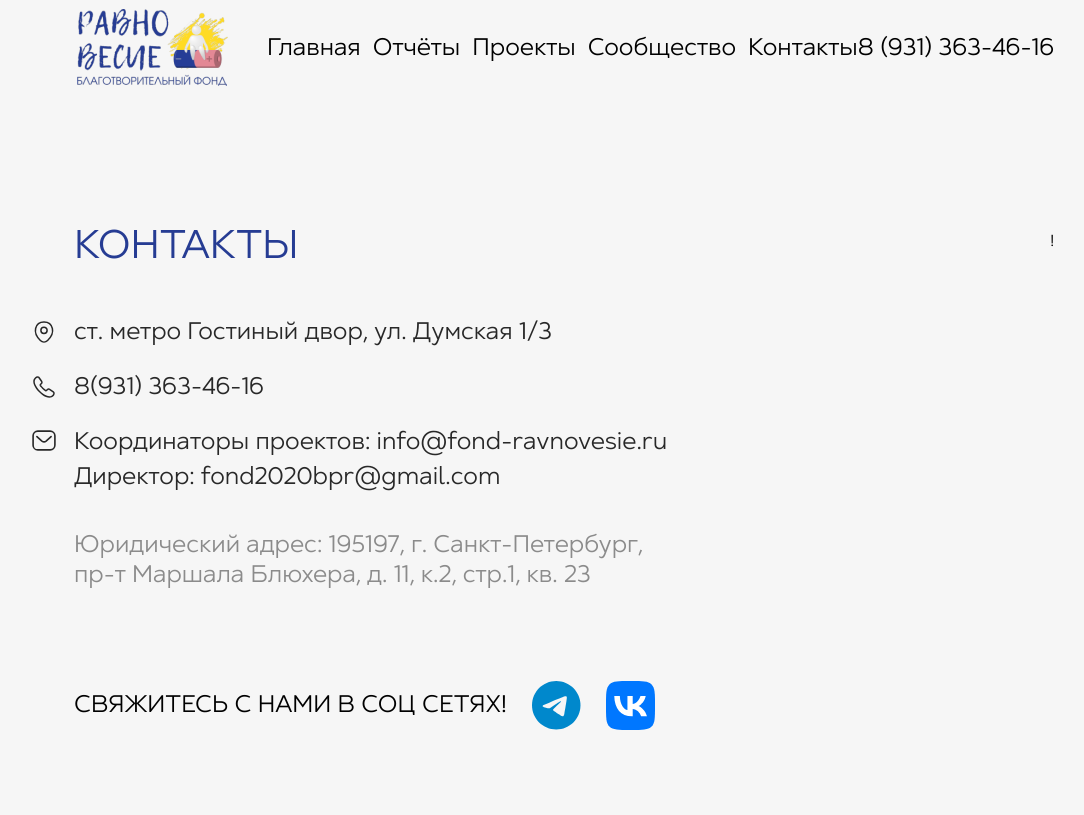
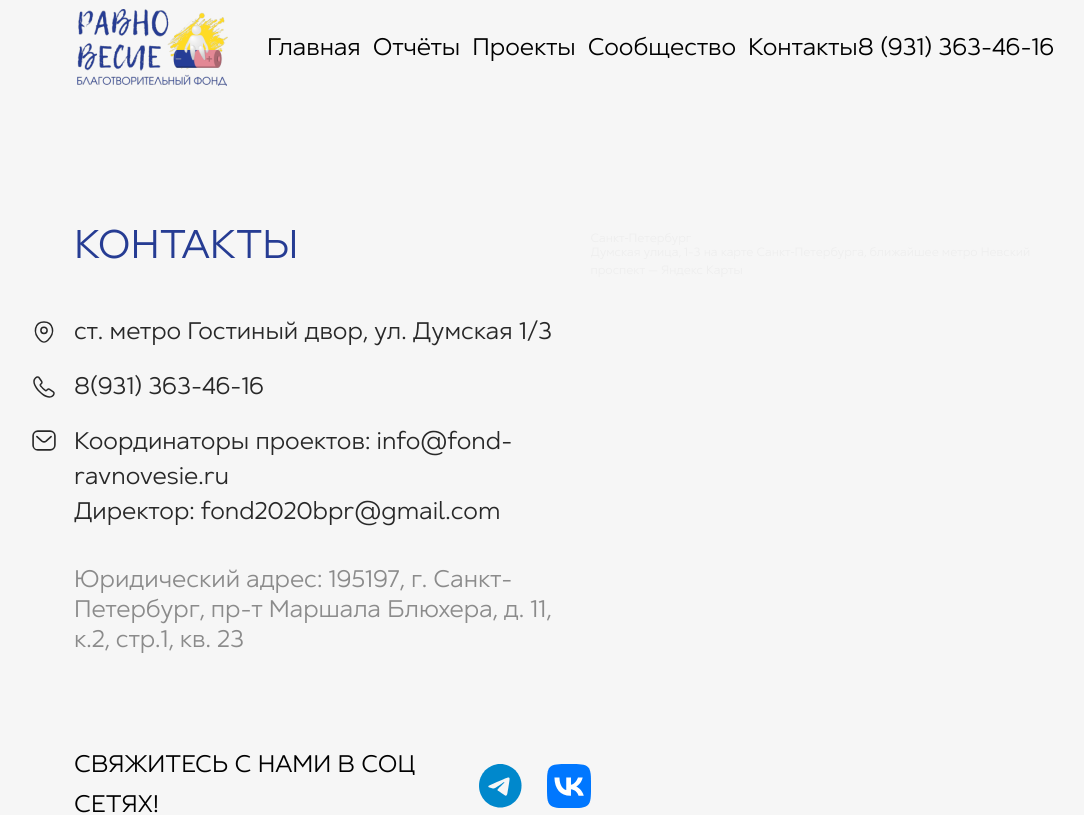
Before and after one commit to thirdmadman/fond-ravnovesie.ru_2023, a Next.js app: page /contacts in a window 1280 px wide. Shown: the top 815 px of the page, without its empty margins (76-1160 px from the left). Built offline with nearby package versions, Linux system fonts and the light colour scheme.

Commit message:
feat: add yandex map

```diff
--- a/src/components/contacts/SectionContacts.tsx
+++ b/src/components/contacts/SectionContacts.tsx
@@ -26,7 +26,33 @@ export function SectionContacts() {
           </a>
         </div>
       </div>
-      <div className="section-contacts__map">!</div>
+      <div className="section-contacts__map">
+        <div style={{ position: 'relative', overflow: 'hidden', width: '100%', height: '100%' }}>
+          <a
+            href="https://yandex.ru/maps/2/saint-petersburg/?utm_medium=mapframe&utm_source=maps"
+            style={{ color: '#eee', fontSize: '12px', position: 'absolute', top: '0px' }}
+          >
+            Санкт‑Петербург
+          </a>
+          <a
+            // eslint-disable-next-line max-len
+            href="https://yandex.ru/maps/2/saint-petersburg/house/dumskaya_ulitsa_1_3/Z0kYdQVoQEICQFtjfXVydX1qbQ==/?indoorLevel=1&ll=30.328975%2C59.934200&utm_medium=mapframe&utm_source=maps&z=17"
+            style={{ color: '#eee', fontSize: '12px', position: 'absolute', top: '14px' }}
+          >
+            Думская улица, 1-3 на карте Санкт‑Петербурга, ближайшее метро Невский проспект — Яндекс Карты
+          </a>
+          <iframe
+            title="Map"
+            // eslint-disable-next-line max-len
+            src="https://yandex.ru/map-widget/v1/?indoorLevel=1&ll=30.328975%2C59.934200&mode=whatshere&whatshere%5Bpoint%5D=30.328975%2C59.934199&whatshere%5Bzoom%5D=17&z=17"
+            width="100%"
+            height="100%"
+            frameBorder="1"
+            allowFullScreen
+            style={{ position: 'relative' }}
+          />
+        </div>
+      </div>
     </section>
   );
 }
--- a/src/styles/contacts/sectionContacts.scss
+++ b/src/styles/contacts/sectionContacts.scss
@@ -85,5 +85,9 @@
   }
 
   .section-contacts__map {
+    max-width: 883px;
+    width: 100%;
+    min-height: 506px;
+    position: relative;
   }
 }
```
